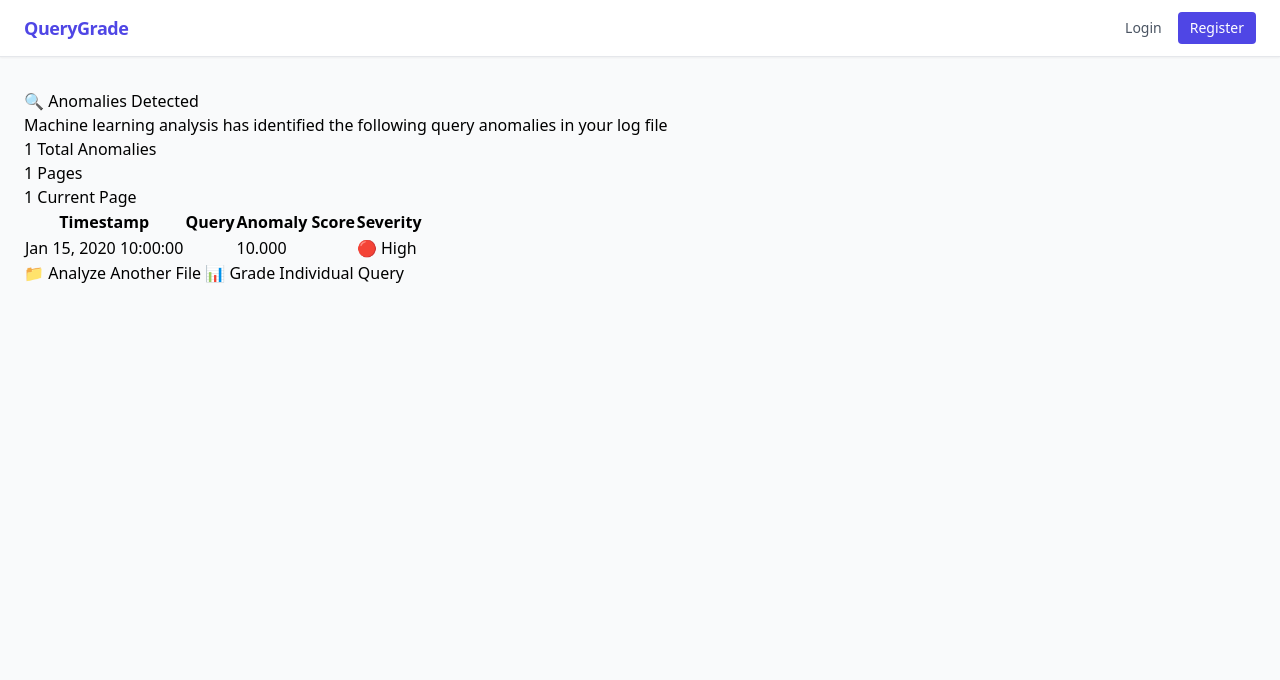
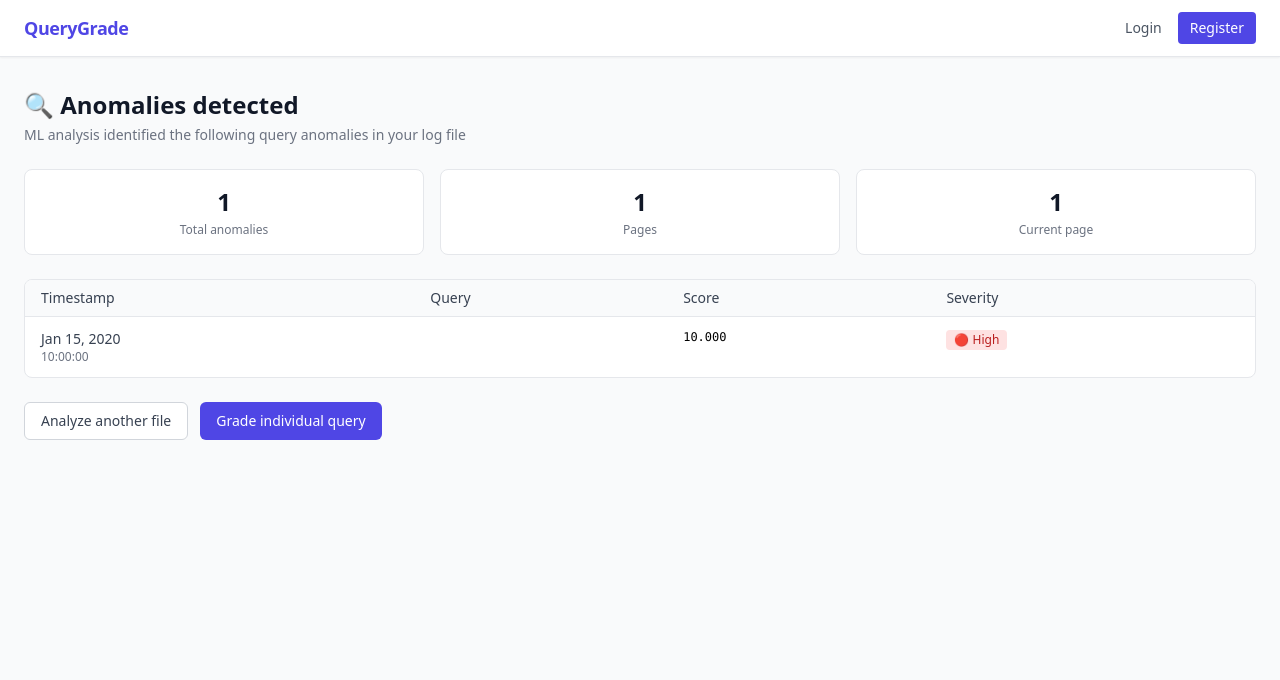
Before and after one commit to ringo380/QueryGrade, a Django app: template analyzer/templates/analyzer/results.html in a window 1280 px wide. Shown: the top 680 px of the page. Run offline with Django 5.2, Linux system fonts and the light colour scheme; the template is opened without the code that fills it: most values are stand-ins (such as "Sample title", 1, 10 or a date in 2020); some libraries are stand-ins or nearby versions.

Commit message:
feat(ui): restyle results & async_results to Tailwind
Anomaly results table with severity badges; async result summary card.

```diff
--- a/analyzer/templates/analyzer/results.html
+++ b/analyzer/templates/analyzer/results.html
@@ -1,75 +1,70 @@
 {% extends 'analyzer/base.html' %}
-{% load static %}
 
-{% block title %}QueryGrade - Analysis Results{% endblock %}
+{% block title %}Anomaly results · QueryGrade{% endblock %}
 
 {% block content %}
-<div class="results-container">
-    <div class="results-header">
-        <h1>🔍 Anomalies Detected</h1>
-        <p class="results-subtitle">Machine learning analysis has identified the following query anomalies in your log file</p>
+<div class="space-y-6">
+  <header>
+    <h1 class="text-2xl font-bold text-gray-900">🔍 Anomalies detected</h1>
+    <p class="mt-1 text-sm text-gray-500">ML analysis identified the following query anomalies in your log file</p>
+  </header>
+
+  <div class="grid grid-cols-3 gap-4">
+    <div class="bg-white rounded-lg border border-gray-200 p-4 text-center">
+      <div class="text-2xl font-bold text-gray-900">{{ page_obj.paginator.count }}</div>
+      <div class="text-xs text-gray-500 mt-1">Total anomalies</div>
     </div>
-
-    <div class="results-summary">
-        <div class="summary-stat">
-            <span class="stat-number">{{ page_obj.paginator.count }}</span>
-            <span class="stat-label">Total Anomalies</span>
+    <div class="bg-white rounded-lg border border-gray-200 p-4 text-center">
+      <div class="text-2xl font-bold text-gray-900">{{ page_obj.paginator.num_pages }}</div>
+      <div class="text-xs text-gray-500 mt-1">Pages</div>
     </div>
-        <div class="summary-stat">
-            <span class="stat-number">{{ page_obj.paginator.num_pages }}</span>
-            <span class="stat-label">Pages</span>
-        </div>
-        <div class="summary-stat">
-            <span class="stat-number">{{ page_obj.number }}</span>
-            <span class="stat-label">Current Page</span>
+    <div class="bg-white rounded-lg border border-gray-200 p-4 text-center">
+      <div class="text-2xl font-bold text-gray-900">{{ page_obj.number }}</div>
+      <div class="text-xs text-gray-500 mt-1">Current page</div>
     </div>
   </div>
 
-    <div class="results-table-container">
-        <table class="results-table">
-            <thead>
+  <div class="bg-white rounded-lg border border-gray-200 overflow-hidden">
+    <table class="min-w-full text-sm">
+      <thead class="bg-gray-50 border-b border-gray-200">
         <tr>
-                    <th>Timestamp</th>
-                    <th>Query</th>
-                    <th>Anomaly Score</th>
-                    <th>Severity</th>
+          <th class="text-left px-4 py-2 font-medium text-gray-700">Timestamp</th>
+          <th class="text-left px-4 py-2 font-medium text-gray-700">Query</th>
+          <th class="text-left px-4 py-2 font-medium text-gray-700">Score</th>
+          <th class="text-left px-4 py-2 font-medium text-gray-700">Severity</th>
         </tr>
       </thead>
-            <tbody>
+      <tbody class="divide-y divide-gray-100">
         {% for anomaly in page_obj %}
-                    <tr class="anomaly-row" data-score="{{ anomaly.anomaly_score }}">
-                        <td class="timestamp-cell">
-                            <span class="timestamp">{{ anomaly.timestamp|date:"M d, Y" }}</span>
-                            <span class="time">{{ anomaly.timestamp|time:"H:i:s" }}</span>
+        <tr>
+          <td class="px-4 py-3 align-top text-gray-700">
+            <div>{{ anomaly.timestamp|date:"M d, Y" }}</div>
+            <div class="text-xs text-gray-500">{{ anomaly.timestamp|time:"H:i:s" }}</div>
           </td>
-                        <td class="query-cell">
-                            <div class="query-preview">{{ anomaly.query|truncatechars:100 }}</div>
+          <td class="px-4 py-3 align-top">
+            <div class="font-mono text-xs text-gray-800 query-preview">{{ anomaly.query|truncatechars:100 }}</div>
             {% if anomaly.query|length > 100 %}
-                                <button class="btn btn-sm show-full-query" onclick="toggleFullQuery(this)">Show Full Query</button>
-                                <div class="full-query" style="display: none;">{{ anomaly.query }}</div>
+            <button class="mt-1 text-xs text-indigo-600 hover:underline" onclick="toggleFullQuery(this)">Show full query</button>
+            <div class="hidden full-query mt-1 font-mono text-xs text-gray-800 whitespace-pre-wrap">{{ anomaly.query }}</div>
             {% endif %}
           </td>
-                        <td class="score-cell">
-                            <span class="anomaly-score">{{ anomaly.anomaly_score|floatformat:3 }}</span>
-                        </td>
-                        <td class="severity-cell">
+          <td class="px-4 py-3 align-top font-mono text-xs">{{ anomaly.anomaly_score|floatformat:3 }}</td>
+          <td class="px-4 py-3 align-top">
             {% if anomaly.anomaly_score > 0.8 %}
-                                <span class="severity-badge high">🔴 High</span>
+            <span class="inline-flex items-center px-2 py-0.5 rounded text-xs font-medium bg-red-100 text-red-700">🔴 High</span>
             {% elif anomaly.anomaly_score > 0.6 %}
-                                <span class="severity-badge medium">🟡 Medium</span>
+            <span class="inline-flex items-center px-2 py-0.5 rounded text-xs font-medium bg-amber-100 text-amber-700">🟡 Medium</span>
             {% else %}
-                                <span class="severity-badge low">🟢 Low</span>
+            <span class="inline-flex items-center px-2 py-0.5 rounded text-xs font-medium bg-emerald-100 text-emerald-700">🟢 Low</span>
             {% endif %}
           </td>
         </tr>
         {% empty %}
         <tr>
-                        <td colspan="4" class="no-results">
-                            <div class="no-results-content">
-                                <span class="no-results-icon">✅</span>
-                                <h3>No Anomalies Detected</h3>
-                                <p>Your queries appear to be performing normally based on our analysis.</p>
-                            </div>
+          <td colspan="4" class="px-4 py-12 text-center">
+            <div class="text-3xl">✅</div>
+            <h3 class="mt-2 text-base font-semibold text-gray-900">No anomalies detected</h3>
+            <p class="text-sm text-gray-500">Your queries appear to be performing normally.</p>
           </td>
         </tr>
         {% endfor %}
@@ -78,51 +73,32 @@
   </div>
 
   {% if page_obj.paginator.num_pages > 1 %}
-        <div class="pagination-container">
-            <div class="pagination">
+  <div class="flex items-center justify-center gap-2 text-sm">
     {% if page_obj.has_previous %}
-                    <a href="?page=1" class="pagination-link first">« First</a>
-                    <a href="?page={{ page_obj.previous_page_number }}" class="pagination-link prev">‹ Previous</a>
+    <a href="?page=1" class="px-3 py-1 rounded border border-gray-300 hover:bg-gray-50">« First</a>
+    <a href="?page={{ page_obj.previous_page_number }}" class="px-3 py-1 rounded border border-gray-300 hover:bg-gray-50">‹ Prev</a>
     {% endif %}
-
-                <span class="pagination-info">
-                    Page {{ page_obj.number }} of {{ page_obj.paginator.num_pages }}
-                </span>
-
+    <span class="text-gray-500">Page {{ page_obj.number }} of {{ page_obj.paginator.num_pages }}</span>
     {% if page_obj.has_next %}
-                    <a href="?page={{ page_obj.next_page_number }}" class="pagination-link next">Next ›</a>
-                    <a href="?page={{ page_obj.paginator.num_pages }}" class="pagination-link last">Last »</a>
+    <a href="?page={{ page_obj.next_page_number }}" class="px-3 py-1 rounded border border-gray-300 hover:bg-gray-50">Next ›</a>
+    <a href="?page={{ page_obj.paginator.num_pages }}" class="px-3 py-1 rounded border border-gray-300 hover:bg-gray-50">Last »</a>
     {% endif %}
-            </div>
   </div>
   {% endif %}
 
-    <div class="results-actions">
-        <a href="{% url 'index' %}" class="btn btn-secondary">
-            <span class="btn-icon">📁</span>
-            Analyze Another File
-        </a>
-        <a href="{% url 'grade_query' %}" class="btn btn-primary">
-            <span class="btn-icon">📊</span>
-            Grade Individual Query
-        </a>
+  <div class="flex flex-wrap gap-3">
+    <a href="{% url 'index' %}" class="inline-flex items-center gap-2 px-4 py-2 bg-white border border-gray-300 text-gray-700 text-sm font-medium rounded-md hover:bg-gray-50">Analyze another file</a>
+    <a href="{% url 'grade_query' %}" class="inline-flex items-center gap-2 px-4 py-2 bg-indigo-600 text-white text-sm font-medium rounded-md hover:bg-indigo-700">Grade individual query</a>
   </div>
 </div>
 
 <script>
-function toggleFullQuery(button) {
-    const fullQuery = button.nextElementSibling;
-    const preview = button.parentElement.querySelector('.query-preview');
-
-    if (fullQuery.style.display === 'none') {
-        fullQuery.style.display = 'block';
-        preview.style.display = 'none';
-        button.textContent = 'Show Preview';
-    } else {
-        fullQuery.style.display = 'none';
-        preview.style.display = 'block';
-        button.textContent = 'Show Full Query';
-    }
+function toggleFullQuery(btn) {
+  const full = btn.nextElementSibling;
+  const preview = btn.parentElement.querySelector('.query-preview');
+  full.classList.toggle('hidden');
+  preview.classList.toggle('hidden');
+  btn.textContent = full.classList.contains('hidden') ? 'Show full query' : 'Show preview';
 }
 </script>
 {% endblock %}
```
Also changed, not shown: analyzer/templates/analyzer/async_results.html (+26 -93 lines). Lines whose indentation alone changed are shown as unchanged.
